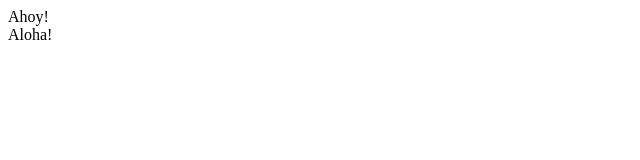
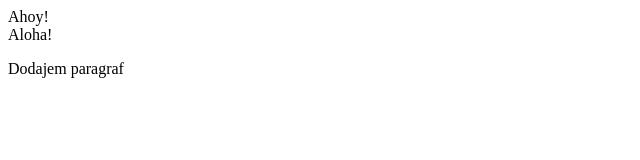
Before and after one commit to mladen23/js6-mladen, a plain HTML site: page 1/prvi.html in a window 1280 px wide. Shown: the whole page, without its empty margins (0-640 px from the left). Drawn offline with Linux system fonts and the light colour scheme.

Commit message:
test one

```diff
--- a/1/prvi.html
+++ b/1/prvi.html
@@ -5,5 +5,6 @@
     <body>
         Ahoy! <br> Aloha!
         <!-- New row in HTML is formated by using br tag -->
+        <p>Dodajem paragraf</p>
     </body>
 </html>
```
